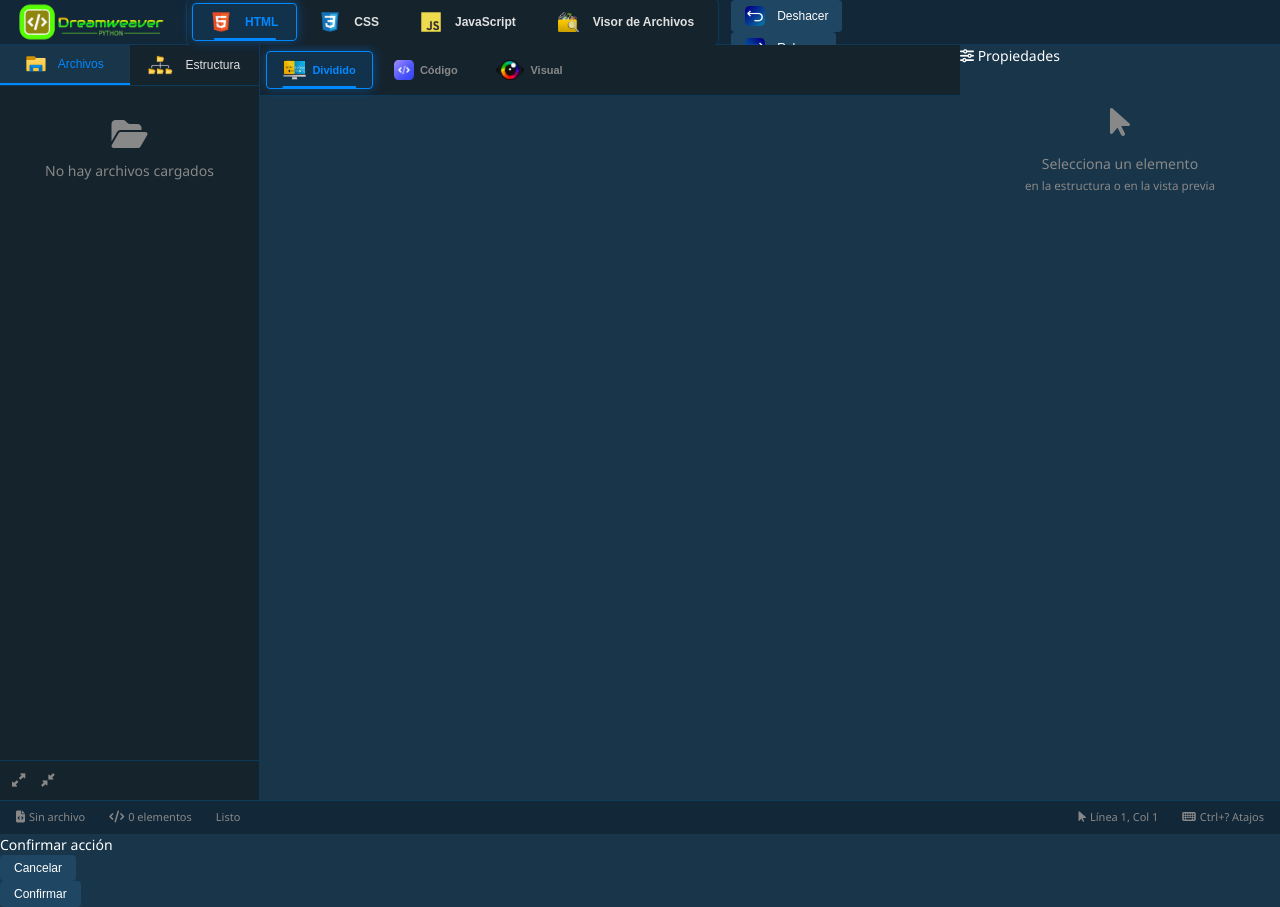
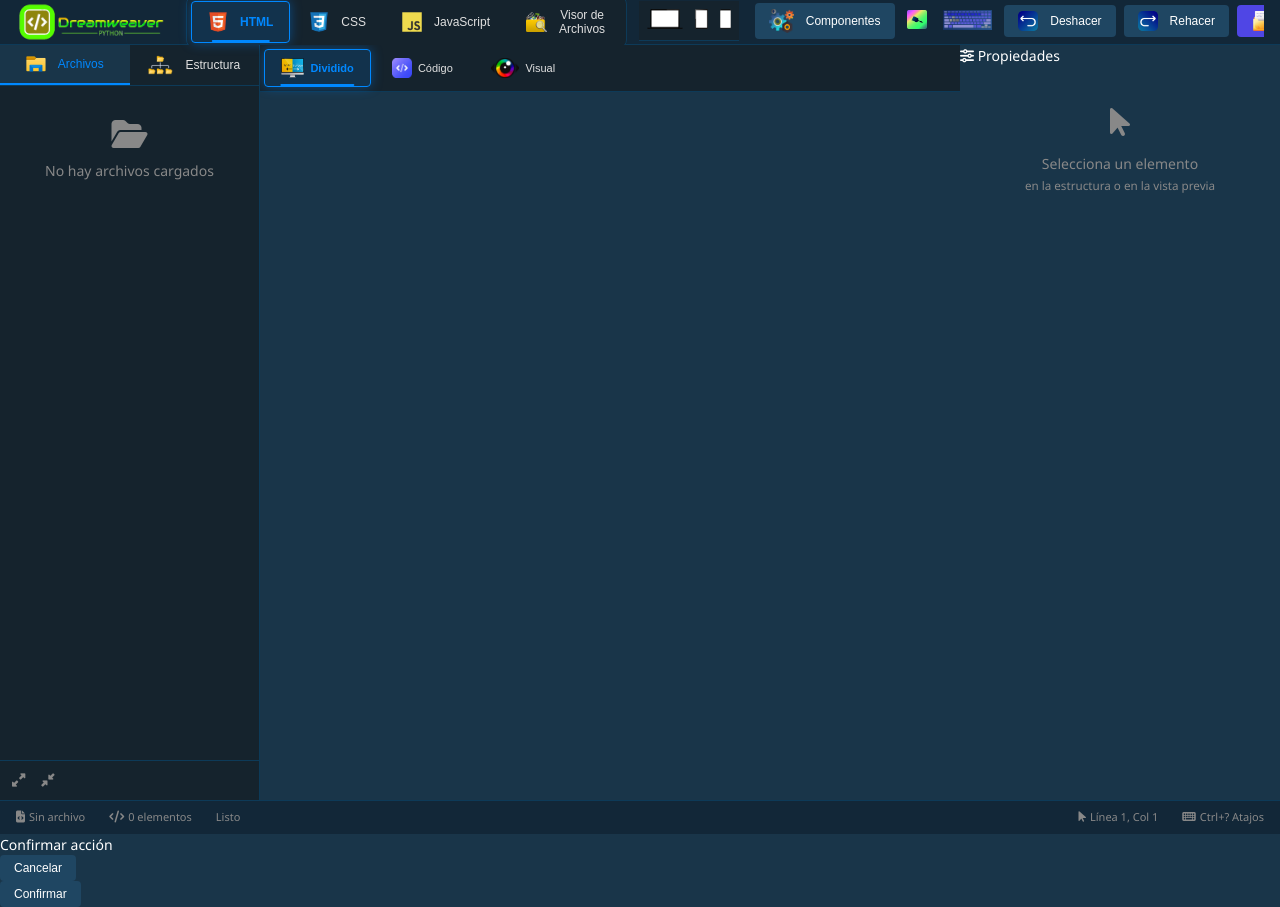
Before and after one commit to jsito3x-stack/proyecto-Dreamweaver-python, a plain HTML site: page templates/index.html in a window 1280 px wide. Drawn offline with nearby package versions, Linux system fonts and the light colour scheme; no server answers.

Commit message:
Fix: Solucionado desbordamiento de botones en el header con flex-wrap y scroll oculto

```diff
--- a/static/css/main.css
+++ b/static/css/main.css
@@ -110,8 +110,8 @@
     border-bottom: 1px solid var(--border);
     display: flex;
     align-items: center;
-    padding: 0 var(--space-lg);
-    gap: var(--space-md);
+    padding: 0 16px;
+    gap: 12px;
 }
 
 .logo {
@@ -128,30 +128,35 @@
 /* === CONTENEDOR DE PESTAÑAS === */
 .tabs-container {
     display: flex;
-    gap: 4px;
+    gap: 2px;
+    /* ← Mantener pequeño o volver a 2px */
     background: var(--bg-tertiary);
-    padding: 5px;
+    padding: 4px;
+    /* ← Volver a 4px */
     border-radius: var(--radius-md);
     border: 1px solid var(--border);
 }
 
 /* === BOTÓN DE PESTAÑA (Base) === */
 .tab-btn {
-    padding: 8px 18px;
+    padding: 6px 16px;
+    /* ← Volver al original */
     background: transparent;
     border: 1px solid transparent;
     color: var(--text-secondary);
     cursor: pointer;
     border-radius: var(--radius-sm);
     font-size: 12px;
-    font-weight: 600;
-    transition: all 0.2s ease;
+    /* ← Volver a 12px */
+    font-weight: 500;
+    /* ← Volver a 500 (no 600) */
+    transition: all var(--transition-fast);
     display: flex;
     align-items: center;
-    gap: 8px;
+    gap: 6px;
+    /* ← Volver a 6px */
     position: relative;
     user-select: none;
-    -webkit-user-select: none;
 }
 
 .tab-btn:hover {
@@ -180,25 +185,49 @@
     border-radius: 2px;
 }
 
+/* === HEADER ACTIONS (Botones de la derecha) === */
+.header-actions {
+    display: flex;
+    align-items: center;
+    gap: 8px;
+    margin-left: auto;
+    /* Empuja el contenedor a la derecha */
+    flex-wrap: nowrap;
+    /* Evita que los botones salten de línea */
+    overflow-x: auto;
+    /* Permite scroll horizontal si la pantalla es muy pequeña */
+    padding-bottom: 2px;
+    /* Espacio para el scrollbar si aparece */
+}
+
+/* Ocultar barra de scroll para que no afee el header pero siga funcionando con rueda/dedo */
+.header-actions::-webkit-scrollbar {
+    height: 0px;
+    background: transparent;
+}
+
 /* === VIEW TOGGLE (Dividido/Código/Visual) === */
 .view-toggle {
     display: flex;
     gap: 4px;
     background: var(--bg-tertiary);
-    padding: 6px;
+    padding: 4px;
+    /* ← Volver a 4px */
     border-bottom: 1px solid var(--border);
 }
 
 .view-btn {
     padding: 8px 16px;
+    /* ← Original */
     background: transparent;
     border: 1px solid transparent;
-    color: var(--text-muted);
+    color: var(--text-secondary);
     cursor: pointer;
     font-size: 11px;
-    font-weight: 600;
+    font-weight: 500;
+    /* ← Volver a 500 */
     border-radius: var(--radius-sm);
-    transition: all 0.2s ease;
+    transition: all var(--transition-fast);
     display: flex;
     align-items: center;
     gap: 6px;
@@ -340,6 +369,7 @@
     transition: all var(--transition-fast);
     background: var(--bg-hover);
     color: var(--text-primary);
+    white-space: nowrap;
 }
 
 .btn:hover {
```
